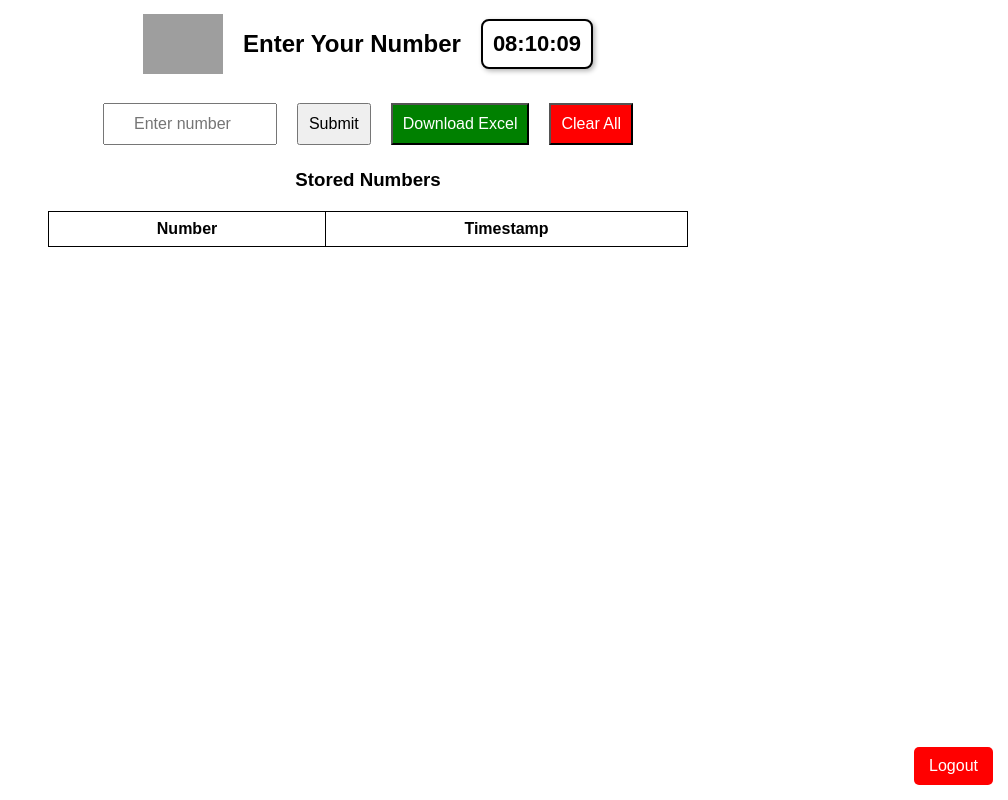
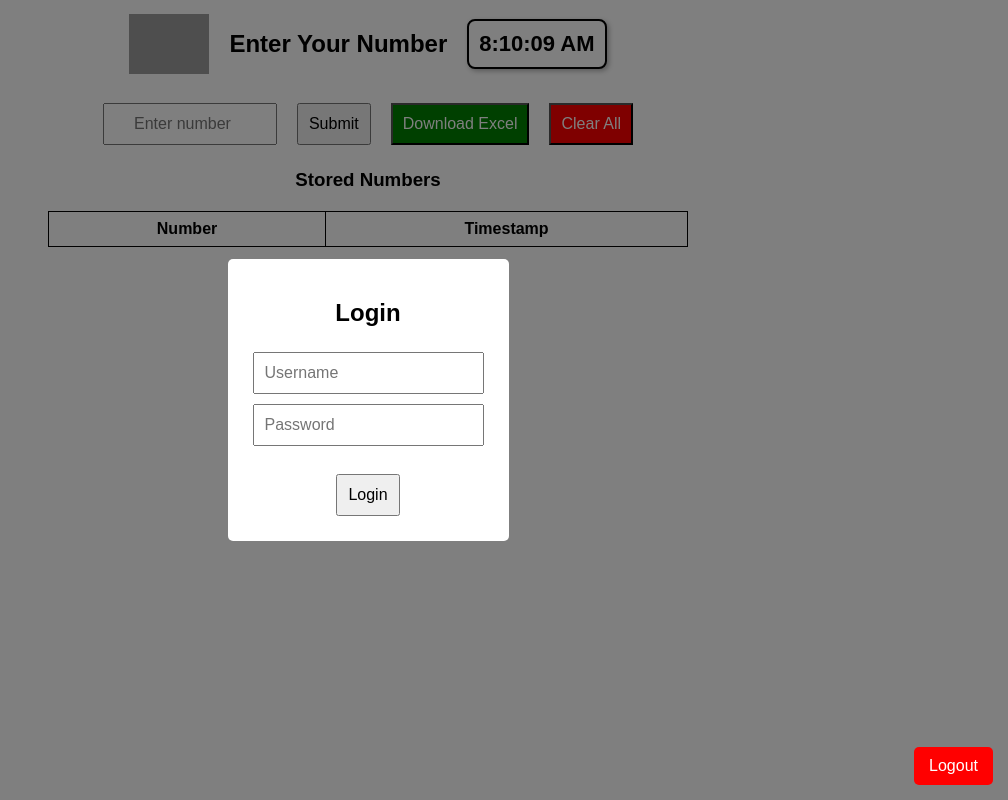
Before and after one commit to jcanz124/login_Checker, a plain HTML site: page index.html in a window 1280 px wide. Shown: the whole page, without its empty margins (272-1280 px from the left). Drawn offline with Linux system fonts and the light colour scheme; grey boxes are pictures that could not be loaded.

Commit message:
Update index.html
fix

```diff
--- a/index.html
+++ b/index.html
@@ -11,13 +11,7 @@
     <script src="https://unpkg.com/xlsx/dist/xlsx.full.min.js"></script>
 
     <style>
-        body {
-            font-family: Arial, sans-serif;
-            text-align: center;
-            margin: 0;
-            padding: 0;
-            overflow-x: hidden;
-        }
+        body { font-family: Arial, sans-serif; text-align: center; margin: 0; padding: 0; overflow-x: hidden; }
         input, button { padding: 10px; margin: 5px; font-size: 16px; }
         table { width: 50%; margin: auto; border-collapse: collapse; margin-top: 20px; }
         th, td { border: 1px solid black; padding: 8px; text-align: center; }
@@ -47,14 +41,7 @@
         }
 
         /* Input & Buttons */
-        #input-container {
-            display: flex;
-            align-items: center;
-            gap: 10px;
-            flex-wrap: wrap;
-            justify-content: center;
-            margin-top: 10px;
-        }
+        #input-container { display: flex; align-items: center; gap: 10px; flex-wrap: wrap; justify-content: center; margin-top: 10px; }
         #userNumber { width: 150px; text-align: center; }
         button { cursor: pointer; }
 
@@ -71,16 +58,40 @@
             font-size: 16px;
             border-radius: 5px;
         }
+
+        /* Login Popup */
+        #loginModal {
+            position: fixed;
+            top: 0; left: 0; width: 100%; height: 100%;
+            background: rgba(0, 0, 0, 0.5);
+            display: flex;
+            align-items: center;
+            justify-content: center;
+        }
+        #loginBox {
+            background: white;
+            padding: 20px;
+            border-radius: 5px;
+            text-align: center;
+        }
     </style>
 </head>
 <body>
 
+    <!-- Login Modal -->
+    <div id="loginModal">
+        <div id="loginBox">
+            <h2>Login</h2>
+            <input type="text" id="username" placeholder="Username"><br>
+            <input type="password" id="password" placeholder="Password"><br><br>
+            <button onclick="checkLogin()">Login</button>
+        </div>
+    </div>
+
     <div id="header">
         <img id="logo" src="./add-ons/HP_logo.png" alt="Logo">
         <h2>Enter Your Number</h2>
-        <div id="clock-container">
-            <span id="clock"></span>
-        </div>
+        <div id="clock-container"><span id="clock"></span></div>
     </div>
 
     <div id="input-container">
@@ -104,13 +115,22 @@
     <button id="logoutButton" onclick="logout()">Logout</button>
 
     <script>
+        // LOGIN FUNCTION
+        function checkLogin() {
+            let user = document.getElementById("username").value;
+            let pass = document.getElementById("password").value;
+
+            if (user === "Manager" && pass === "Manager1234") {
+                document.getElementById("loginModal").style.display = "none";
+            } else {
+                alert("Invalid credentials!");
+            }
+        }
+
         // LIVE CLOCK FUNCTION
         function updateClock() {
             let now = new Date();
-            let hours = String(now.getHours()).padStart(2, '0');
-            let minutes = String(now.getMinutes()).padStart(2, '0');
-            let seconds = String(now.getSeconds()).padStart(2, '0');
-            document.getElementById("clock").innerText = `${hours}:${minutes}:${seconds}`;
+            document.getElementById("clock").innerText = now.toLocaleTimeString();
         }
         setInterval(updateClock, 1000);
         updateClock();
@@ -193,9 +213,7 @@
             }
         });
 
-        window.onload = function() {
-            loadNumbers();
-        };
+        window.onload = loadNumbers;
     </script>
 
 </body>
```
